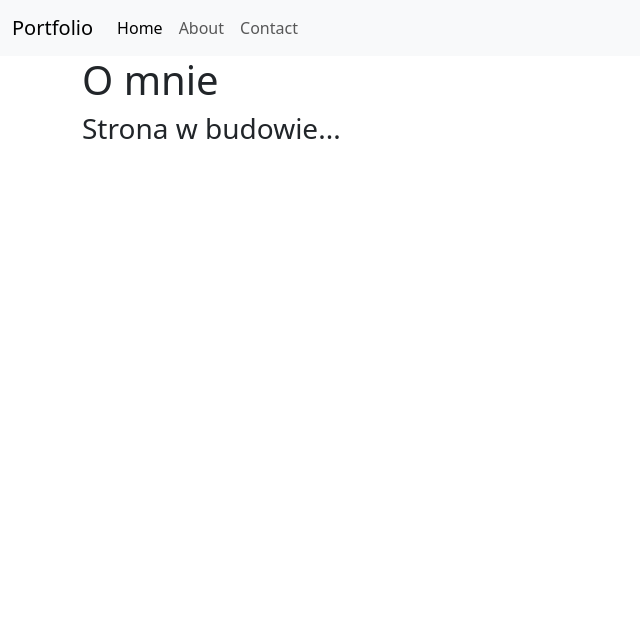
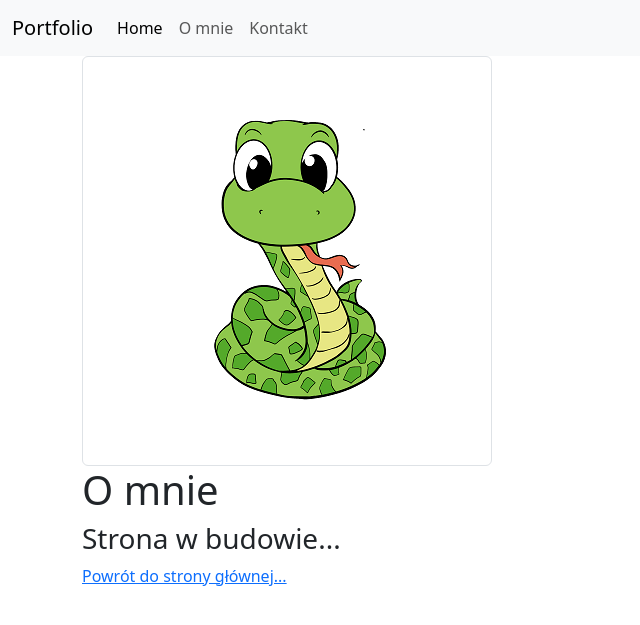
Before and after one commit to JBakunski/portfolio, a Django app: page /infos/me in a window 1280 px wide. Shown: the top 625 px of the page, without its empty margins (0-640 px from the left). Run offline with Django 4.2, Linux system fonts and the light colour scheme.

Commit message:
Add image to About

```diff
--- a/infos/templates/infos/about.html
+++ b/infos/templates/infos/about.html
@@ -1,6 +1,9 @@
 {% extends "infos/base.html" %}
 {% block title %} {{ title }} {% endblock title %}
 {% block content %}
+    {% load static %}
+    <img src="{% static 'infos/Snake_400x400.png' %}" class="img-thumbnail" alt="My photo">
     <h1> O mnie </h1>
     <h3>Strona w budowie...</h3>
+    <a href="{% url 'home' %}">Powrót do strony głównej...</a>
 {% endblock content %}
--- a/infos/templates/infos/base.html
+++ b/infos/templates/infos/base.html
@@ -18,10 +18,10 @@
           <a class="nav-link active" aria-current="page" href="{% url 'home' %}">Home</a>
         </li>
         <li class="nav-item">
-          <a class="nav-link" href="{% url 'about' %}">About</a>
+          <a class="nav-link" href="{% url 'about' %}">O mnie</a>
         </li>
         <li class="nav-item">
-          <a class="nav-link" href="{% url 'contact' %}">Contact</a>
+          <a class="nav-link" href="{% url 'contact' %}">Kontakt</a>
         </li>
       </ul>
     </div>
--- a/infos/templates/infos/contact.html
+++ b/infos/templates/infos/contact.html
@@ -3,4 +3,5 @@
 {% block content %}
     <h1> Kontakt </h1>
     <h3>Strona w budowie...</h3>
+    <a href="{% url 'home' %}">Powrót do strony głównej...</a>
 {% endblock content %}
--- a/infos/templates/infos/home.html
+++ b/infos/templates/infos/home.html
@@ -2,6 +2,6 @@
 {% block title %} {{ title }} {% endblock title %}
 {% block content %}
     <h1> Witaj </h1>
-    <p>Strona do mojego portfolio</p>
+    <p>Na stronie znajdziesz informacje o mnie jak również o ukończonych przeze mnie projektach.</p>
     <h3>Strona w budowie...</h3>
 {% endblock content %}
--- a/portfolio/settings.py
+++ b/portfolio/settings.py
@@ -9,7 +9,7 @@ https://docs.djangoproject.com/en/4.1/topics/settings/
 For the full list of settings and their values, see
 https://docs.djangoproject.com/en/4.1/ref/settings/
 """
-
+import os
 from pathlib import Path
 
 # Build paths inside the project like this: BASE_DIR / 'subdir'.
@@ -117,6 +117,7 @@ USE_TZ = True
 # https://docs.djangoproject.com/en/4.1/howto/static-files/
 
 STATIC_URL = 'static/'
+STATIC_ROOT = os.path.join(BASE_DIR, 'static')
 
 # Default primary key field type
 # https://docs.djangoproject.com/en/4.1/ref/settings/#default-auto-field
```
Also changed, not shown: infos/static/infos/Snake_400x400.png (added).
